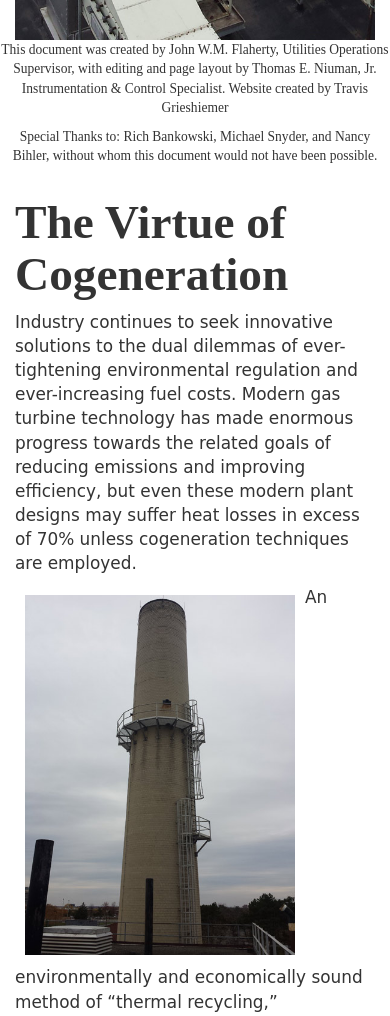
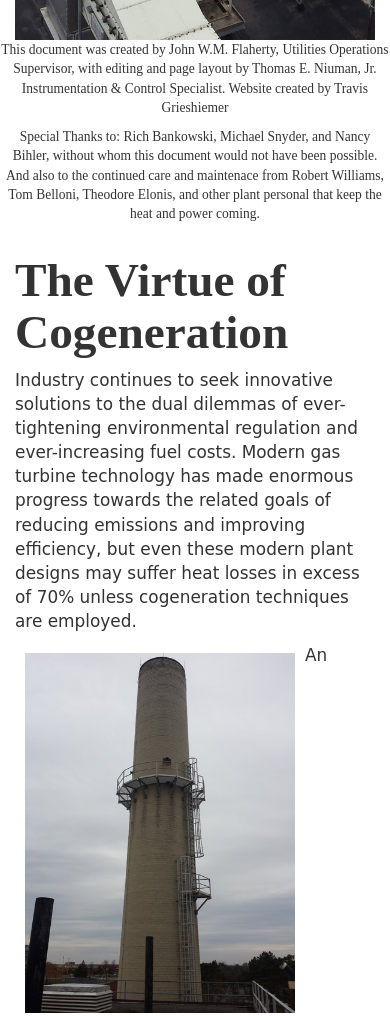
Before and after one commit to coffeeteer/busch-cogeneration-project, a website: page public/views/index.html in a window 390 px wide. Shown: the part 980-1996 px from the top of the page. Drawn offline with nearby package versions, Linux system fonts and the light colour scheme; some packages are replaced by stand-ins of ours; files that its build step writes are made by us from their sources; files whose address does not match are found by name; a web font is replaced by a local one.

Commit message:
changed some minor special 'thank you' comments, and unfinished links of phone number the names of supervisors

```diff
--- a/public/css/style.css
+++ b/public/css/style.css
@@ -2,6 +2,7 @@ body {
 	/*font-family: 'Times New Roman', Georgia, Serif;*/
 	font-family: 'Baloo', cursive;
 	font-size: 1.69em;
+	/*font-size: 7vw;*/
 }
 
 h1, h2 {
--- a/public/views/index.html
+++ b/public/views/index.html
@@ -31,7 +31,9 @@
 		<div class="row">
 			<div class="div-md-12 text-center thanx">
 				<p>This document was created by John W.M. Flaherty, Utilities Operations Supervisor, with editing and page layout by Thomas E. Niuman, Jr. Instrumentation & Control Specialist. Website created by Travis Grieshiemer</p>
-				<p>Special Thanks to: Rich Bankowski, Michael Snyder, and Nancy Bihler, without whom this document would not have been possible.</p>
+				<p>Special Thanks to: Rich Bankowski, Michael Snyder, and Nancy Bihler, without whom this document would not have been possible. And also to the continued care and maintenace from Robert Williams, Tom Belloni, Theodore Elonis, and other plant personal that keep the heat and power coming.</p>
+
+
 			</div>
 		</div> <!-- End Row-->
 		<div class="row">
@@ -198,7 +200,7 @@
 
 				<p>Solar Turbines, Inc. is one of the largest producers of gas turbine engines in the world, and they deserve a great deal of credit for the success of the Busch project. Despite setbacks that would have stalled a lesser company, Solar has preserved, and as a result, out on-line availability in turbine research may be obtained on the Internet at:</p>
 
-				<p>You may learn more about Rutgers University on the internet at <a href="http://www.rutgers.edu" target="_blank">Rutgers</a>, and click <a href="http://urwebsrv.rutgers.edu/focus/article/Energy%20plant%20honored%20for%20innovation/180/" target="_blank">here</a> to find out our plant was honored. Any questions about this booklet, the website, or the Busch Facility in general may be addressed to Robert Williams, Tom Belloni, or Theodore Elonis at… Finally, if you would like to a arrange a group tour of our facility, you may contact…</p>
+				<p>You may learn more about Rutgers University on the internet at <a href="http://www.rutgers.edu" target="_blank">Rutgers</a>, and click <a href="http://urwebsrv.rutgers.edu/focus/article/Energy%20plant%20honored%20for%20innovation/180/" target="_blank">here</a> to find out our plant was honored. Any questions about this booklet, the website, or the Busch Facility in general may be addressed to <a href="#"><b><span class="glyphicon glyphicon-earphone" aria-hidden="true"></span></b> Robert Williams</a>, <b><a href="#"><span class="glyphicon glyphicon-earphone" aria-hidden="true"></span></b> Tom Belloni</a>, or <b><a href="#"><span class="glyphicon glyphicon-earphone" aria-hidden="true"></span></b> Theodore Elonis</a> Finally, if you would like to a arrange a group tour of our facility, you may contact…</p>
 			</div>
 		</div> <!-- End Row-->
 
```
